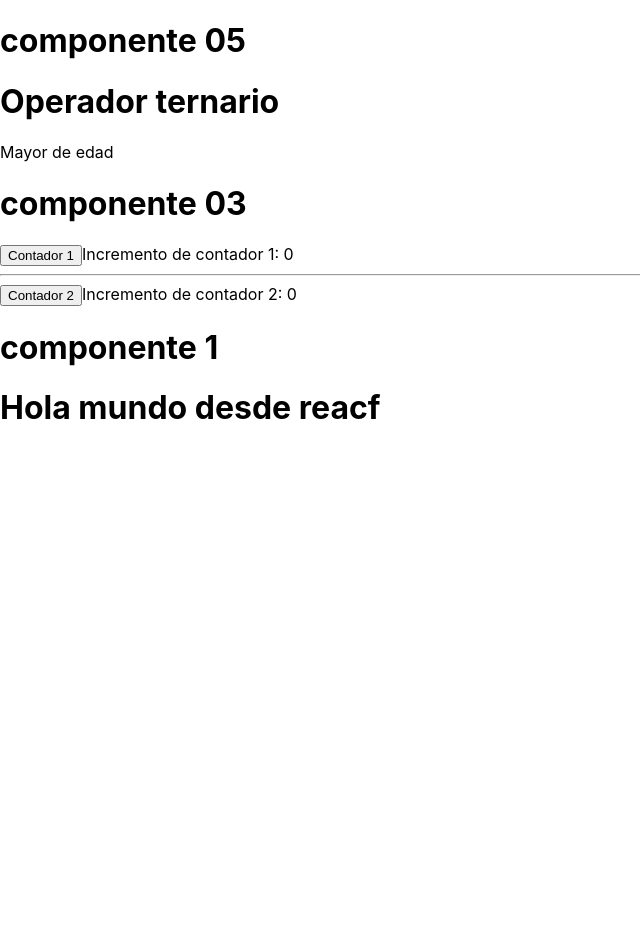
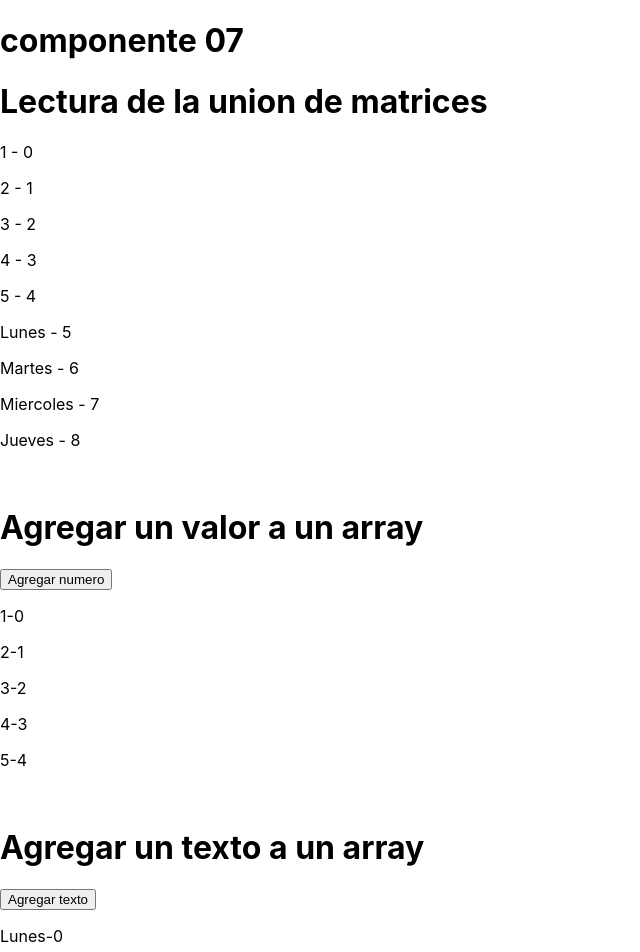
Before and after one commit to VCrevilla/proyecto2, a React (Create React App) app: page / in a window 1280 px wide. Shown: the top 952 px of the page, without its empty margins (0-640 px from the left). Before the commit the page ends 800 px from the top, so only its background shows below. Built offline with nearby package versions, Linux system fonts and the light colour scheme.

Commit message:
impares 7,5,3,1

```diff
--- a/src/App.js
+++ b/src/App.js
@@ -1,5 +1,6 @@
 import logo from './logo.svg';
 import './App.css';
+import C07MatrizOperaciones from './component/C07matrizoperaciones';
 import C05operadorTernario from './component/C05operadorTernario';
 import C03contador from './component/C03contador';
 import C01componente from './component/C01componente';
@@ -9,6 +10,8 @@
 function App() {
   return (
     <div>
+     <h1>componente 07</h1>
+     <C07MatrizOperaciones/>
      <h1>componente 05</h1>
      <C05operadorTernario/>
      <h1>componente 03</h1>
--- /dev/null
+++ b/src/component/C07MatrizOperaciones.js
@@ -0,0 +1,55 @@
+import React, {useState, Fragment} from 'react';
+
+const C07MatrizOperaciones = () => {
+
+	const [lista, setLista] = useState([1,2,3,4,5]);
+	const [dias, setDias] = useState(["Lunes","Martes","Miercoles","Jueves"]);
+	const uniendoArray = [...lista, ...dias];
+
+	const [numero, setNumero] = useState(6);
+	const agregarNumero = () => {
+	setNumero(numero + 1);
+	setLista([...lista, numero]);
+}
+
+const [texto, setTexto] = useState(["Viernes","Sabado","Domingo"]);
+const agregarTexto = () => {
+	setDias([...dias, ...texto]);
+}
+return (
+	<Fragment>
+		<h1>Lectura de la union de matrices</h1>
+		{
+			uniendoArray.map((item, index) =>
+				<p key={index} >
+					{item} - {index}
+				</p>
+			)
+		}
+		<br/>
+
+		<h1>Agregar un valor a un array</h1>
+		<button onclick={agregarNumero}>Agregar numero</button>
+		{
+			lista.map((item, index) =>
+				<p key={index}>
+					{item}-{index}
+				</p>
+			)
+		}
+		<br/>
+
+		<h1>Agregar un texto a un array</h1>
+		<button onClick={agregarTexto}>Agregar texto</button>
+		{
+			dias.map((item, index)=>
+				<p key={index}>
+					{item}-{index}
+				</p>
+			)
+		}
+		<br/>
+	</Fragment>
+);
+}
+export default C07MatrizOperaciones;
```
